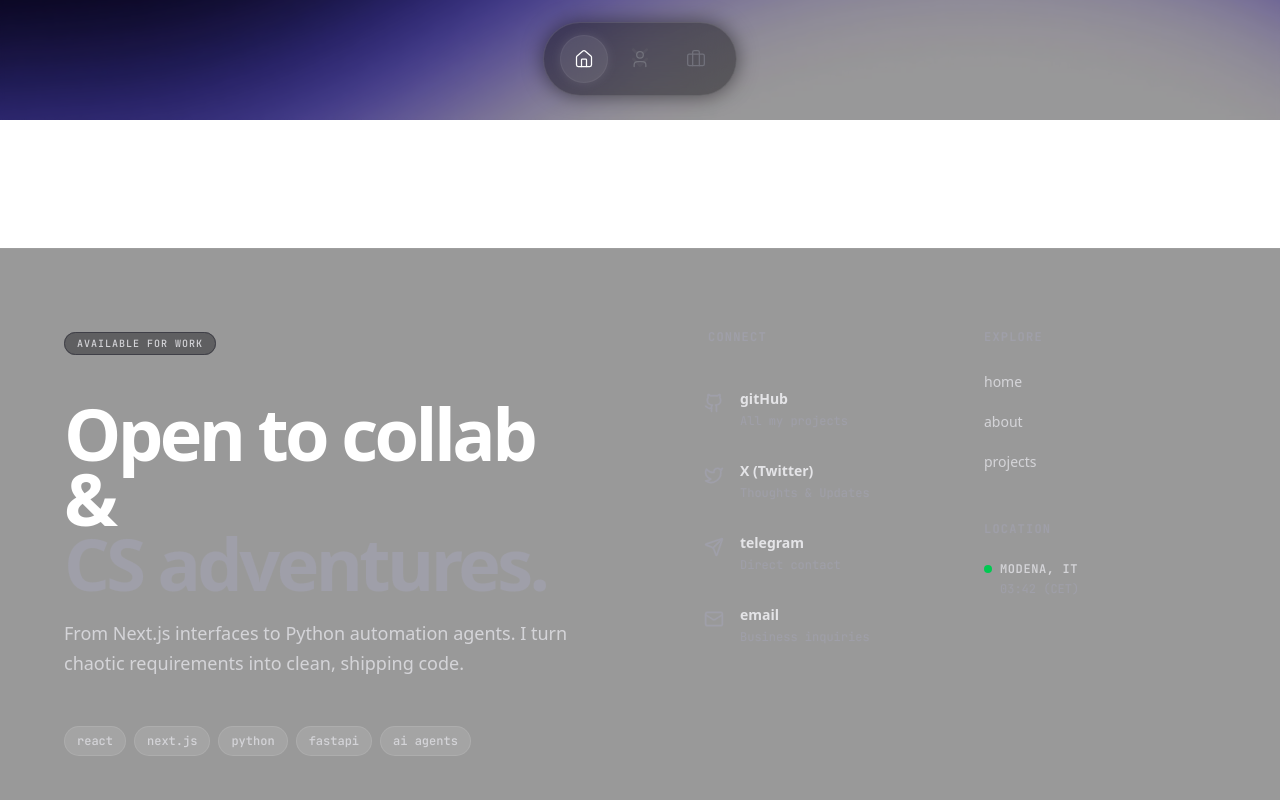
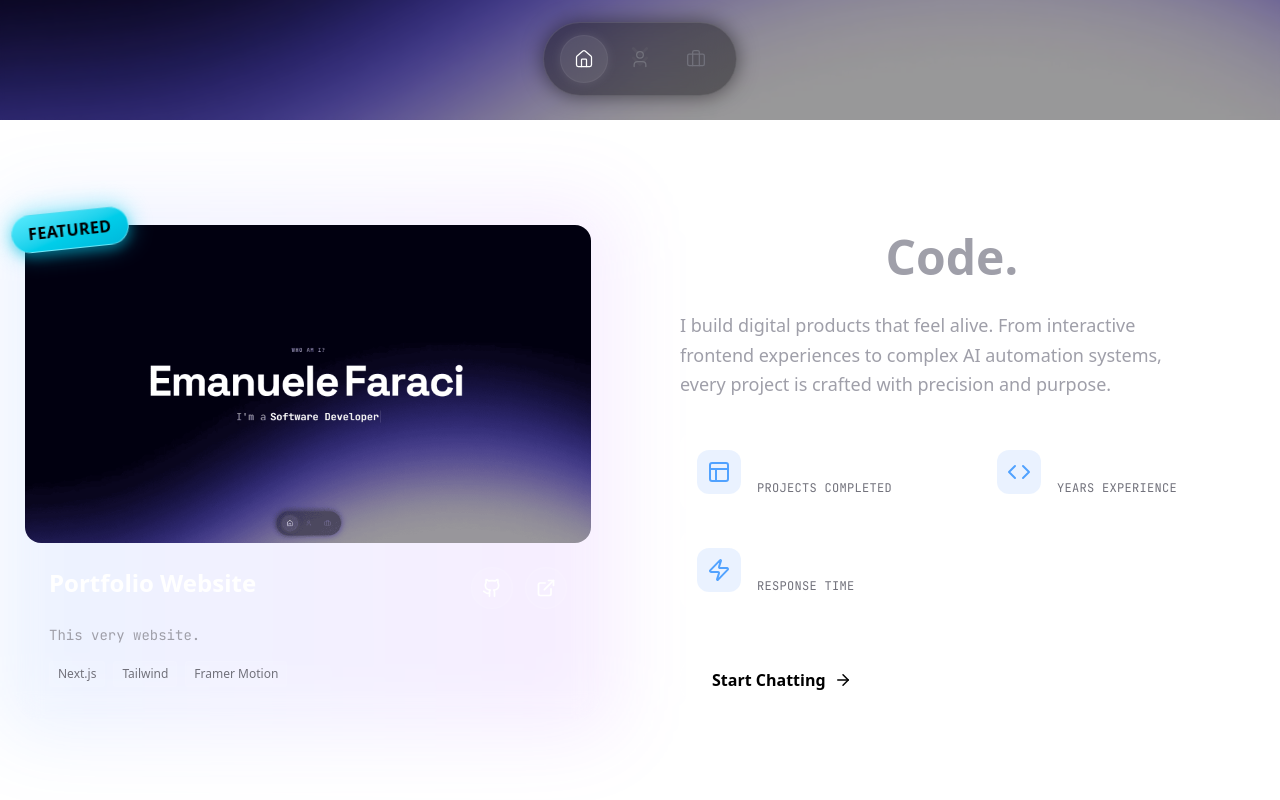
Before and after one commit to emqnuele/portfolio, a Next.js app: page / in a window 1280 px wide. Shown: the part 680-1480 px from the top of the page. Built offline with nearby package versions, Linux system fonts and the light colour scheme.

Commit message:
added featured section

```diff
--- a/src/app/page.tsx
+++ b/src/app/page.tsx
@@ -1,10 +1,12 @@
 import Hero from "@/components/landing/Hero";
+import Featured from "@/components/landing/Featured";
 
 export default function Home() {
   return (
     <main className="relative min-h-screen w-full overflow-hidden">
 
       <Hero />
+      <Featured />
     </main>
   );
 }
--- a/src/components/landing/About.tsx
+++ b/src/components/landing/About.tsx
@@ -184,7 +184,7 @@ export default function About() {
 
                 <div className="relative">
                     {/* Continuous Line Background for Desktop */}
-                    <div className="hidden md:block absolute left-1/2 top-0 bottom-0 w-[1px] bg-zinc-800 -translate-x-1/2" />
+                    <div className="hidden md:block absolute left-1/2 top-0 bottom-0 w-[1px] bg-white/30 -translate-x-1/2" />
 
                     <div className="space-y-4">
                         {journey.map((item, idx) => (
@@ -197,8 +197,8 @@ export default function About() {
                                 transition={{ duration: 0.5, delay: idx * 0.1 }}
                             >
                                 {/* Mobile: Line & Dot */}
-                                <div className="md:hidden absolute left-[7px] top-[8px] bottom-0 w-[1px] bg-zinc-800" />
-                                <div className="md:hidden absolute left-0 top-[5px] w-4 h-4 rounded-full border-4 border-black bg-zinc-700 group-hover:bg-purple-500 transition-colors" />
+                                <div className="md:hidden absolute left-[7px] top-[8px] bottom-0 w-[1px] bg-white/30" />
+                                <div className="md:hidden absolute left-0 top-[5px] w-4 h-4 rounded-full border-4 border-black bg-zinc-600 transition-colors" />
 
                                 {/* Period (Left or Right based on index) - Desktop */}
                                 <div className={`hidden md:block md:pt-[0.35rem] md:row-start-1 ${idx % 2 !== 0 ? 'md:col-start-3 md:text-left' : 'md:col-start-1 md:text-right'}`}>
@@ -207,7 +207,7 @@ export default function About() {
 
                                 {/* Center Marker - Desktop */}
                                 <div className="hidden md:flex flex-col items-center justify-start h-full relative col-start-2 row-start-1 w-3">
-                                    <div className="w-3 h-3 rounded-full bg-zinc-900 border-2 border-zinc-500 group-hover:border-purple-500 group-hover:scale-125 transition-all z-10 mt-[0.55rem] shrink-0" />
+                                    <div className="w-3 h-3 rounded-full bg-black border-2 border-white/40 group-hover:scale-125 transition-all z-10 mt-[0.55rem] shrink-0" />
                                 </div>
 
                                 {/* Content */}
--- /dev/null
+++ b/src/components/landing/Featured.tsx
@@ -0,0 +1,174 @@
+"use client";
+
+import { motion, Variants } from "framer-motion";
+import Image from "next/image";
+import Link from "next/link";
+import { ArrowRight, Github, ExternalLink, Zap, Code, Layout } from "lucide-react";
+import { projects } from "@/data/portfolio";
+import clsx from "clsx";
+
+const containerVariants: Variants = {
+    hidden: { opacity: 0 },
+    visible: {
+        opacity: 1,
+        transition: {
+            staggerChildren: 0.2,
+            delayChildren: 0.1
+        }
+    }
+};
+
+const itemVariants: Variants = {
+    hidden: { opacity: 0, y: 30 },
+    visible: {
+        opacity: 1,
+        y: 0,
+        transition: { duration: 0.8, ease: [0.22, 1, 0.36, 1] as const }
+    }
+};
+
+const badgeVariants: Variants = {
+    hidden: { opacity: 0, scale: 0.8, rotate: -20 },
+    visible: {
+        opacity: 1,
+        scale: 1,
+        rotate: -6,
+        transition: {
+            type: "spring",
+            stiffness: 200,
+            damping: 20,
+            delay: 0.5
+        }
+    }
+};
+
+
+
+export default function Featured() {
+    const featuredProject = projects[0];
+
+    return (
+        <section className="relative z-10 px-4 py-24 max-w-7xl mx-auto">
+            <motion.div
+                className="grid grid-cols-1 lg:grid-cols-2 gap-12 lg:gap-20 items-center"
+                initial="hidden"
+                whileInView="visible"
+                viewport={{ once: true, margin: "-100px" }}
+                variants={containerVariants}
+            >
+
+                {/* Visual - Pinned Project */}
+                <motion.div variants={itemVariants} className="relative group">
+                    {/* Decorative Blur behind */}
+                    <div className="absolute -inset-4 bg-gradient-to-r from-blue-500/20 to-purple-500/20 rounded-3xl blur-2xl opacity-50 group-hover:opacity-75 transition-opacity duration-500" />
+
+                    {/* Featured Badge - Moved outside overflow-hidden */}
+                    <motion.div
+                        className="absolute top-[-5px] left-[-5px] z-50 pointer-events-none"
+                        variants={badgeVariants}
+                    >
+                        <div className="absolute inset-0 bg-cyan-400 blur-md opacity-50 rounded-full" />
+                        <span className="relative px-4 py-1.5 rounded-full bg-gradient-to-br from-cyan-300 to-cyan-500 text-black font-bold tracking-wide shadow-[0_4px_12px_rgba(6,182,212,0.4)] flex items-center justify-center border border-cyan-200/50">
+                            FEATURED
+                        </span>
+                    </motion.div>
+
+                    <div className="relative rounded-3xl border border-white/10 bg-white/5 backdrop-blur-md overflow-hidden hover:bg-white/10 transition-colors duration-500 p-2">
+                        <div className="relative aspect-video rounded-2xl overflow-hidden">
+                            <Image
+                                src={featuredProject.image}
+                                alt={featuredProject.title}
+                                fill
+                                className="object-cover transition-transform duration-700 group-hover:scale-105"
+                            />
+                        </div>
+
+                        <div className="p-4 sm:p-6">
+                            <div className="flex justify-between items-start mb-4">
+                                <h3 className="text-xl sm:text-2xl font-bold text-white group-hover:text-blue-400 transition-colors">
+                                    {featuredProject.title}
+                                </h3>
+
+                                <div className="flex gap-3">
+                                    {featuredProject.links.map(link => (
+                                        <Link
+                                            key={link.label}
+                                            href={link.href}
+                                            target="_blank"
+                                            rel="noopener noreferrer"
+                                            className="p-2.5 rounded-full bg-white/5 hover:bg-white/10 text-white border border-white/10 transition-all hover:scale-110 hover:border-white/20"
+                                            aria-label={link.label}
+                                        >
+                                            {link.label.toLowerCase().includes('git') ? <Github size={20} /> : <ExternalLink size={20} />}
+                                        </Link>
+                                    ))}
+                                </div>
+                            </div>
+                            <p className="text-sm text-zinc-400 font-mono mb-4">
+                                {featuredProject.tagline}
+                            </p>
+                            <div className="flex flex-wrap gap-2">
+                                {featuredProject.stack.slice(0, 3).map(tech => (
+                                    <span key={tech} className="text-xs text-zinc-500 border border-white/5 bg-white/5 px-2 py-1 rounded">
+                                        {tech}
+                                    </span>
+                                ))}
+                            </div>
+                        </div>
+                    </div>
+                </motion.div>
+
+                {/* Content - Summary & Stats */}
+                <motion.div variants={itemVariants}>
+                    <h2 className="text-3xl sm:text-4xl md:text-5xl font-bold text-white mb-6 leading-tight">
+                        Not just <span className="text-zinc-400">Code.</span>
+                    </h2>
+
+                    <p className="text-lg text-zinc-400 mb-8 leading-relaxed max-w-lg">
+                        I build digital products that feel alive. From interactive frontend experiences to complex AI automation systems, every project is crafted with precision and purpose.
+                    </p>
+
+                    {/* Trust Labels / Stats */}
+                    <div className="grid grid-cols-2 gap-4 mb-10">
+                        {[
+                            { label: "Projects Completed", value: "+15", icon: Layout },
+                            { label: "Years Experience", value: "2+", icon: Code },
+                            { label: "Response Time", value: "< 2h", icon: Zap },
+                        ].map((stat, i) => (
+                            <motion.div
+                                key={i}
+                                variants={itemVariants}
+                                className="flex items-center gap-4 p-4 rounded-2xl bg-white/5 border border-white/5 hover:bg-white/10 transition-colors"
+                            >
+                                <div className="p-2.5 rounded-xl bg-blue-500/10 text-blue-400">
+                                    <stat.icon size={24} />
+                                </div>
+                                <div>
+                                    <div className="text-2xl font-bold text-white">{stat.value}</div>
+                                    <div className="text-xs font-mono text-zinc-500 uppercase tracking-wide">{stat.label}</div>
+                                </div>
+                            </motion.div>
+                        ))}
+                    </div>
+
+                    {/* CTA Buttons */}
+                    <div className="flex flex-col sm:flex-row gap-4">
+                        <Link
+                            href="mailto:hey@emanuelefaraci.com"
+                            className="flex items-center justify-center gap-2 px-8 py-4 bg-white text-black rounded-full font-bold hover:bg-zinc-200 transition-colors"
+                        >
+                            Start Chatting <ArrowRight size={18} />
+                        </Link>
+                        <Link
+                            href="/projects"
+                            className="flex items-center justify-center gap-2 px-8 py-4 px-8 py-4 rounded-full border border-white/10 hover:bg-white/5 text-white transition-colors"
+                        >
+                            View All Projects
+                        </Link>
+                    </div>
+                </motion.div>
+
+            </motion.div>
+        </section>
+    );
+}
```
